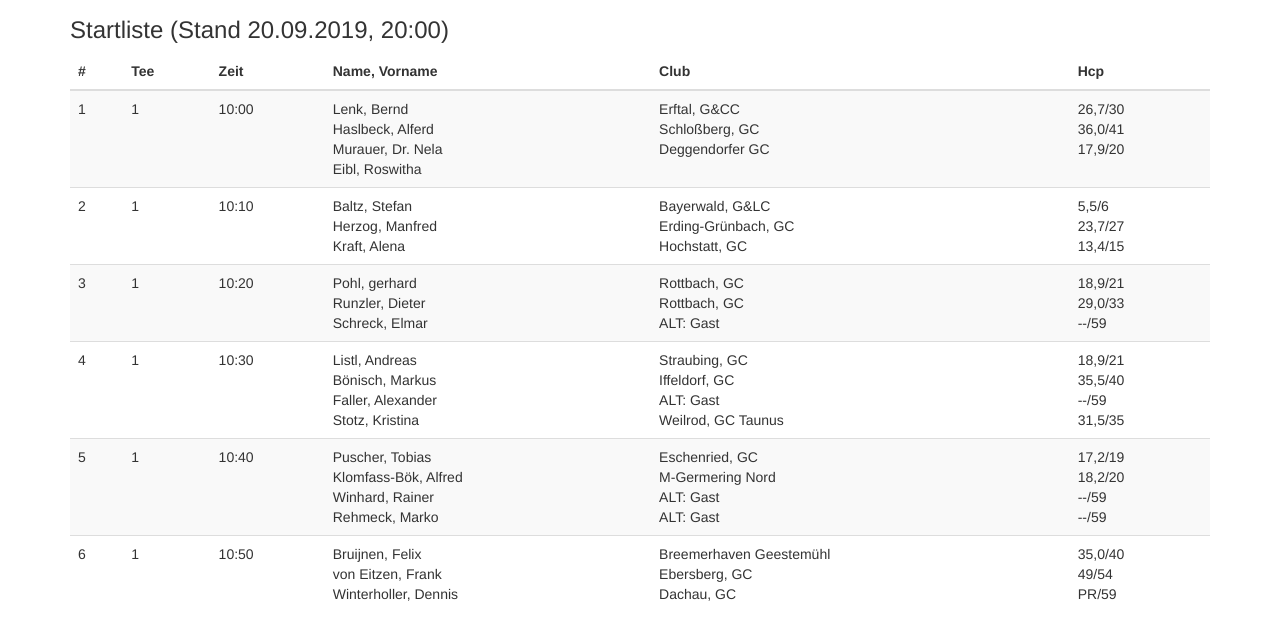
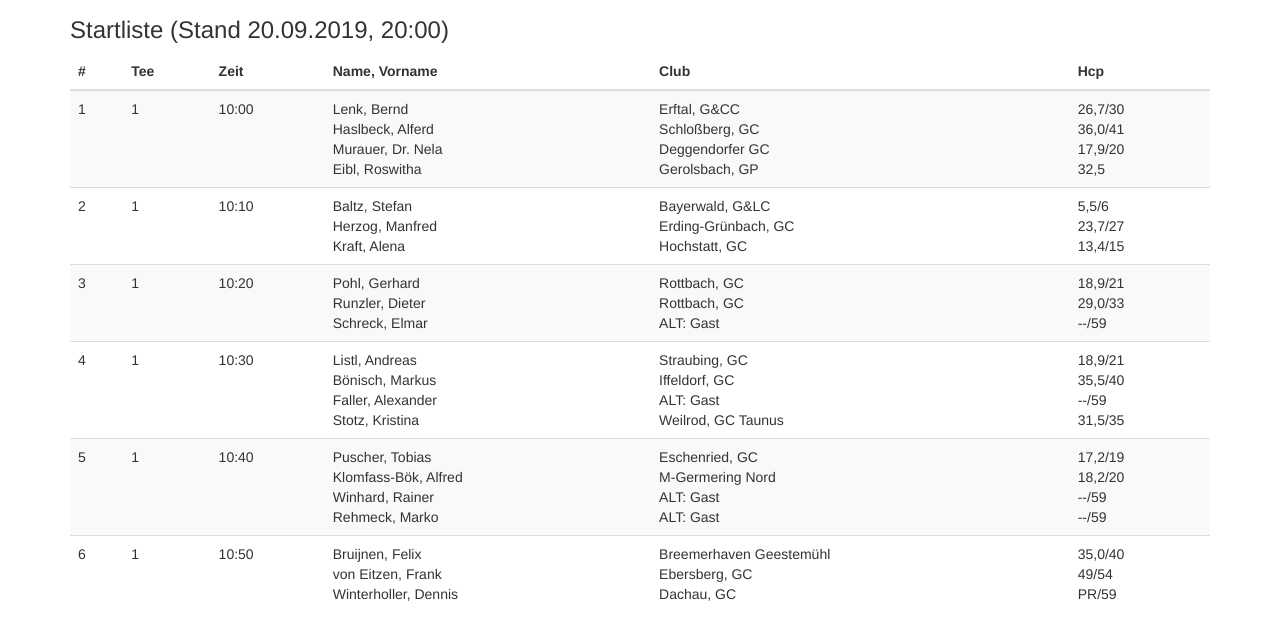
Before and after one commit to realDogbert/itcup-landingpage, a website: page 20190921/startliste.html in a window 1280 px wide. Shown: the part 63-702 px from the top of the page. Drawn offline with nearby package versions, Linux system fonts and the light colour scheme; files that its build step writes are made by us from their sources.

Commit message:
Fixed some typos

```diff
--- a/20190921/startliste.html
+++ b/20190921/startliste.html
@@ -47,12 +47,14 @@
                 <td>
                     Erftal, G&CC<br>
                     Schloßberg, GC<br>
-                    Deggendorfer GC
+                    Deggendorfer GC<br>
+                    Gerolsbach, GP
                 </td>
                 <td>
                     26,7/30<br>
                     36,0/41<br>
                     17,9/20<br>
+                    32,5
                 </td>
             </tr>
             <tr>
@@ -80,7 +82,7 @@
                 <td>1</td>
                 <td>10:20</td>
                 <td>
-                    Pohl, gerhard<br>
+                    Pohl, Gerhard<br>
                     Runzler, Dieter<br>
                     Schreck, Elmar
                 </td>
```
